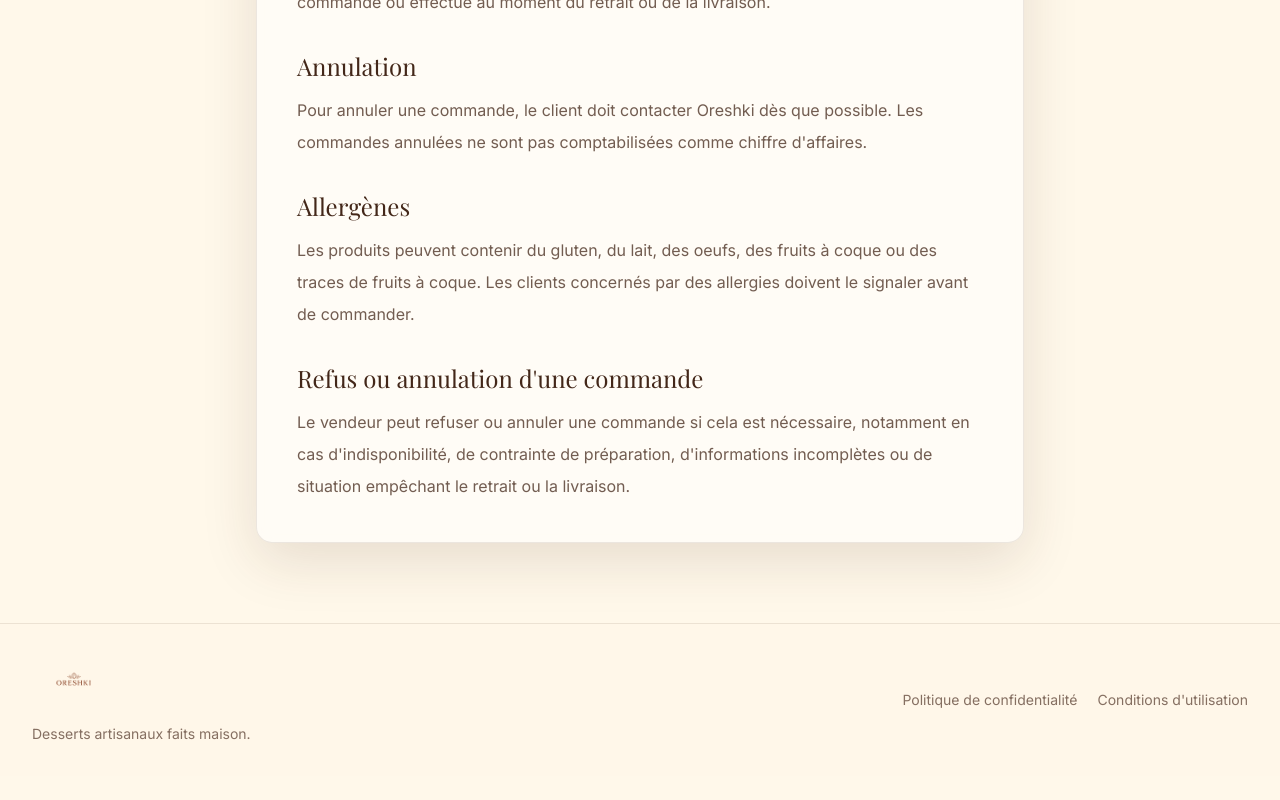
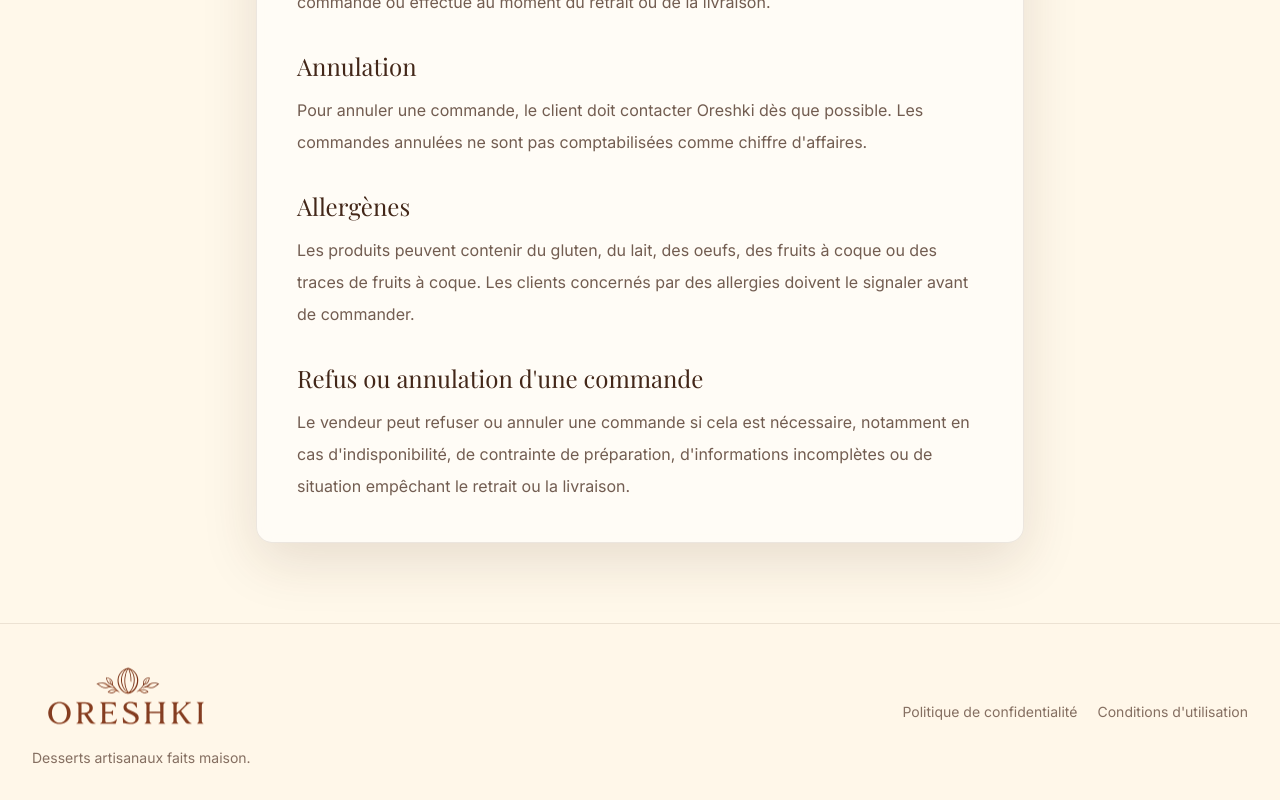
Before and after one commit to ruseremian/oreshki.github.io, a Next.js app: page /terms in a window 1280 px wide. Shown: the part 919-1719 px from the top of the page. Before the commit the page ends 1695 px from the top, so only its background shows below. Built offline with nearby package versions, Linux system fonts and the light colour scheme; a web font is replaced by a local one.

Commit message:
Increase Oreshki logo size

```diff
--- a/components/ui/logo.tsx
+++ b/components/ui/logo.tsx
@@ -18,16 +18,16 @@ const sizeStyles: Record<
   }
 > = {
   xs: {
-    root: "h-10 w-[3.75rem] sm:h-12 sm:w-[4.5rem]"
+    root: "h-11 w-28 sm:h-14 sm:w-36"
   },
   sm: {
-    root: "h-14 w-[5.25rem]"
+    root: "h-20 w-48"
   },
   md: {
-    root: "h-20 w-[7.5rem]"
+    root: "h-24 w-56"
   },
   lg: {
-    root: "h-24 w-36"
+    root: "h-28 w-64"
   }
 };
 
@@ -49,8 +49,8 @@ export function Logo({
         src="/branding/oreshki-logo.png"
         alt="Oreshki logo"
         fill
-        sizes="(max-width: 640px) 60px, 120px"
-        className="object-contain"
+        sizes="(max-width: 640px) 112px, 224px"
+        className="translate-y-[28%] scale-[3.2] object-contain"
         priority={size === "xs"}
       />
     </span>
```
